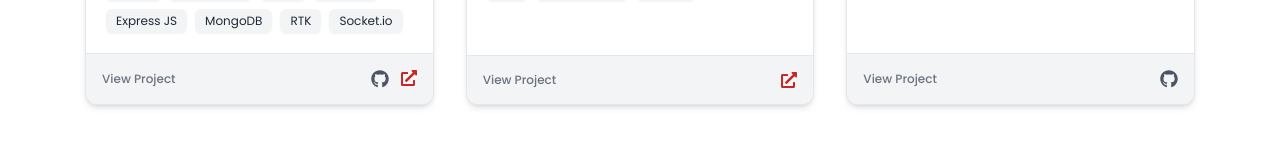
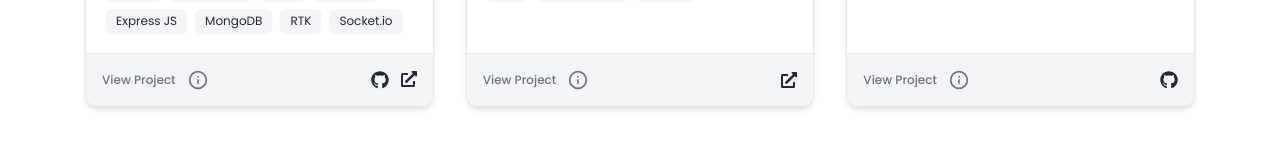
Before and after one commit to nauman331/Latest-Portfolio, a React (Vite) app: page /projects in a window 1280 px wide. Shown: the part 805-952 px from the top of the page. Built offline with nearby package versions, Linux system fonts and the light colour scheme.

Commit message:
swiper model

```diff
--- a/package.json
+++ b/package.json
@@ -25,6 +25,7 @@
     "react-redux": "^9.2.0",
     "react-router-dom": "^7.1.5",
     "redux-persist": "^6.0.0",
+    "swiper": "^11.2.5",
     "tailwind-merge": "^3.0.1",
     "tailwindcss-animate": "^1.0.7"
   },
@@ -33,6 +34,7 @@
     "@types/node": "^22.13.1",
     "@types/react": "^19.0.8",
     "@types/react-dom": "^19.0.3",
+    "@types/swiper": "^5.4.3",
     "@vitejs/plugin-react": "^4.3.4",
     "autoprefixer": "^10.4.20",
     "eslint": "^9.19.0",
--- a/src/screens/projects.tsx
+++ b/src/screens/projects.tsx
@@ -1,20 +1,37 @@
 "use client";
-import { useState } from "react";
+import { useState, useRef } from "react";
 import { FaGithub, FaExternalLinkAlt } from "react-icons/fa";
 import { motion } from "framer-motion";
 import { projects } from "@/utils/exports";
 import { Lens } from "@/components/magicui/lens";
-import { ArrowUpRight } from "lucide-react";
+import { ArrowUpRight, Info, X } from "lucide-react";
 import { useSelector } from "react-redux";
 import { RootState } from "../store/store";
+import { Swiper, SwiperSlide } from "swiper/react";
+import "swiper/css";
+import "swiper/css/navigation";
+import { Navigation, Autoplay } from "swiper/modules";
 
 const Projects = () => {
   const theme = useSelector((state: RootState) => state.theme.theme);
+  const swiperRef = useRef<any>(null);
   const [visibleProjects, setVisibleProjects] = useState(3);
+  const [selectedProject, setSelectedProject] = useState<any | null>(null);
+  const [isModalOpen, setIsModalOpen] = useState(false);
   const totalProjects = projects.length;
 
   const handleShowMore = () => {
     setVisibleProjects((prev) => Math.min(prev + 3, totalProjects));
+  };
+
+  const openModal = (project: any) => {
+    setSelectedProject(project);
+    setIsModalOpen(true);
+  };
+
+  const closeModal = () => {
+    setIsModalOpen(false);
+    setSelectedProject(null);
   };
 
   return (
@@ -50,8 +67,7 @@ const Projects = () => {
         {projects.slice(0, visibleProjects).map((project, index) => (
           <motion.div
             key={index}
-            className={`border rounded-xl overflow-hidden shadow-md hover:shadow-lg transition-all flex flex-col ${
-              theme === "dark" ? "border-gray-700 bg-gray-900" : "border-gray-200 bg-white"
+            className={`border rounded-xl overflow-hidden shadow-md hover:shadow-lg transition-all flex flex-col ${theme === "dark" ? "border-gray-700 bg-gray-900" : "border-gray-200 bg-white"
               }`}
           >
             <div className="relative overflow-hidden">
@@ -67,9 +83,7 @@ const Projects = () => {
               </Lens>
             </div>
             <div className="p-5 flex-grow">
-              <h3 className="text-xl font-semibold mb-2">
-                {project.title}
-              </h3>
+              <h3 className="text-xl font-semibold mb-2">{project.title}</h3>
               <p className="text-gray-600 text-sm leading-snug min-h-[40px] dark:text-gray-400">
                 {project.description}
               </p>
@@ -79,10 +93,7 @@ const Projects = () => {
                     key={i}
                     whileHover={{ scale: 1.05 }}
                     transition={{ type: "spring", stiffness: 200, damping: 10 }}
-                    className={`px-2.5 py-1 text-xs rounded-md shadow-sm ${
-                      theme === "dark"
-                        ? "text-gray-100 bg-gray-800"
-                        : "bg-gray-100 text-gray-800"
+                    className={`px-2.5 py-1 text-xs rounded-md shadow-sm ${theme === "dark" ? "text-gray-100 bg-gray-800" : "bg-gray-100 text-gray-800"
                       }`}
                   >
                     {tech}
@@ -91,50 +102,28 @@ const Projects = () => {
               </div>
             </div>
             <div
-              className={`flex justify-between items-center p-4 border-t ${
-                theme === "dark"
+              className={`flex justify-between items-center p-4 border-t ${theme === "dark"
                 ? "text-gray-100 bg-gray-800 border-gray-700"
                 : "bg-gray-100 text-gray-800 border-gray-200"
                 }`}
             >
-              <p className="text-xs text-gray-500 font-medium">
+              <button
+                onClick={() => openModal(project)}
+                className="flex items-center justify-center gap-3 text-xs text-gray-500 font-medium hover:text-gray-700"
+              >
                 View Project
-              </p>
+                <Info size={20} />
+              </button>
+
               <div className="flex gap-3">
                 {project.github && (
-                  <motion.a
-                    href={project.github}
-                    target="_blank"
-                    rel="noopener noreferrer"
-                    className="group"
-                    whileHover={{ scale: 1.15 }}
-                  >
-                    <FaGithub
-                      size={18}
-                      className={`transition-colors ${
-                        theme === "dark"
-                          ? "text-gray-200 group-hover:text-white"
-                          : "text-gray-600 group-hover:text-black"
-                      }`}
-                    />
+                  <motion.a href={project.github} target="_blank" rel="noopener noreferrer" className="group" whileHover={{ scale: 1.15 }}>
+                    <FaGithub size={18} />
                   </motion.a>
                 )}
                 {project.liveDemo && (
-                  <motion.a
-                    href={project.liveDemo}
-                    target="_blank"
-                    rel="noopener noreferrer"
-                    className="group"
-                    whileHover={{ scale: 1.15 }}
-                  >
-                    <FaExternalLinkAlt
-                      size={16}
-                      className={`transition-colors ${
-                        theme === "dark"
-                          ? "text-[#9C27B0] group-hover:text-white"
-                          : "text-[#C62828] group-hover:text-black"
-                      }`}
-                    />
+                  <motion.a href={project.liveDemo} target="_blank" rel="noopener noreferrer" className="group" whileHover={{ scale: 1.15 }}>
+                    <FaExternalLinkAlt size={16} />
                   </motion.a>
                 )}
               </div>
@@ -143,27 +132,50 @@ const Projects = () => {
         ))}
       </motion.div>
 
+      {isModalOpen && selectedProject && (
+        <div className="fixed inset-0 bg-black bg-opacity-50 flex items-center justify-center z-50">
+          <div className="bg-white dark:bg-gray-900 p-6 rounded-lg shadow-lg max-w-lg w-full relative">
+            <button
+              onClick={closeModal}
+              className="absolute top-3 right-3 text-gray-600 dark:text-gray-300 hover:text-red-500"
+            >
+              <X size={24} />
+            </button>
+            <h2 className="text-xl font-semibold mb-4 text-center">{selectedProject.title}</h2>
+            <Swiper
+              navigation={true}
+              modules={[Navigation, Autoplay]}
+              autoplay={{ delay: 1000, disableOnInteraction: false }}
+              className="w-full h-64"
+              onSwiper={(swiper) => (swiperRef.current = swiper)} // Store swiper instance in ref
+            >
+              {selectedProject.images?.map((img: string, i: number) => (
+                <SwiperSlide key={i}>
+                  <img
+                    src={img}
+                    alt={`Slide ${i}`}
+                    className="w-full h-full object-cover rounded-md"
+                    onMouseEnter={() => swiperRef.current?.autoplay.stop()} // Stop autoplay
+                    onMouseLeave={() => swiperRef.current?.autoplay.start()} // Restart autoplay
+                  />
+                </SwiperSlide>
+              ))}
+            </Swiper>;
+          </div>
+        </div>
+      )}
+
       <div className="text-center mt-8">
         {visibleProjects < totalProjects ? (
           <button
             onClick={handleShowMore}
-            className={`px-6 py-2 font-semibold rounded-lg shadow-md hover:scale-110 transition-all ${
-              theme === "dark"
-                ? "bg-[#9C27B0] text-white hover:bg-purple-700"
-                : "bg-[#C62828] text-white hover:bg-red-700"
+            className={`px-6 py-2 font-semibold rounded-lg shadow-md hover:scale-110 transition-all ${theme === "dark" ? "bg-[#9C27B0] text-white hover:bg-purple-700" : "bg-[#C62828] text-white hover:bg-red-700"
               }`}
           >
             Show More
           </button>
         ) : (
-          <a
-            href="https://github.com/nauman331"
-            target="_blank"
-            rel="noopener noreferrer"
-            className={`font-semibold hover:underline flex items-center justify-center ${
-              theme === "dark" ? "text-[#9C27B0]" : "text-[#C62828]"
-            }`}
-          >
+          <a href="https://github.com/nauman331" target="_blank" rel="noopener noreferrer" className="font-semibold hover:underline">
             View More Projects on GitHub <ArrowUpRight className="ml-1" />
           </a>
         )}
--- /dev/null
+++ b/src/swiper.d.ts
@@ -0,0 +1,4 @@
+declare module "swiper/css";
+declare module "swiper/css/navigation";
+declare module "swiper/css/pagination";
+declare module "swiper/css/scrollbar";
--- a/src/utils/exports.tsx
+++ b/src/utils/exports.tsx
@@ -70,22 +70,24 @@ export const projects = [
     techStack: ["React", "TypeScript", "Scss", "Node.js", "Express JS", "MongoDB", "RTK", "Socket.io"],
     github: "https://github.com/nauman331/Car_Auction",
     liveDemo: "https://abaautoauctions.com/",
-    image: project1
+    image: project1,
+    images: [project1, project2],
   },
   {
     title: "CEP Exams",
     description: "Enhanced user Expereince on CEP Exams website(NextJs + TailwindCss) by adding features like search bar and pagination etc.",
     techStack: ["RTK", "TailwindCSS", "NextJS"],
     liveDemo: "https://cepexam.com/",
-    image: project2
-
+    image: project2,
+    images: [project1],
   },
   {
     title: "Zero To Hero DSA Repo",
     description: "My daily routine for learning something new and improving logic building",
     techStack: ["Javascript", "DSA", "Logic Building"],
     github: "https://github.com/nauman331/DSA-Javascript",
-    image: project3
+    image: project3,
+    images: [project1],
   },
   {
     title: "ZOI Network",
@@ -93,15 +95,16 @@ export const projects = [
     techStack: ["React", "ZOD", "CSS", "Node.js", "MongoDB", "Express JS"],
     github: "https://github.com/nauman331/zoinetwork",
     liveDemo: "https://zoi-network.vercel.app",
-    image: project4
+    image: project4,
+    images: [project1],
   },
   {
     title: "Flappy Base",
     description: "A frontend pre-sale landing page for crypto coins",
     techStack: ["NextJS", "TailwindCSS"],
     liveDemo: "https://flappybird-gules-sigma.vercel.app/",
-    image: project5
-
+    image: project5,
+    images: [project1],
   },
   {
     title: "Prime BNB",
@@ -109,7 +112,8 @@ export const projects = [
     techStack: ["Solidity JS", "React", "TailwindCSS", "Typescript", "web3.js"],
     github: "https://github.com/nauman331/PrimeBNB",
     liveDemo: "https://prime-bnb.vercel.app",
-    image: project6
+    image: project6,
+    images: [project1],
   },
   {
     title: "1Core",
@@ -117,7 +121,8 @@ export const projects = [
     techStack: ["HTML", "CSS", "Responsive Design"],
     github: "https://github.com/nauman331/onecore.github.io",
     liveDemo: "https://nauman331.github.io/onecore.github.io/",
-    image: project7
+    image: project7,
+    images: [project1],
   },
   {
     title: "My Old Portfolio",
@@ -125,8 +130,8 @@ export const projects = [
     techStack: ["React", "TailwindCSS", "Framer Motion"],
     github: "https://github.com/nauman331/My-Portfolio",
     liveDemo: "https://mnauman-portfolio.vercel.app/",
-    image: project8
-
+    image: project8,
+    images: [project1],
   },
   {
     title: "My First Portfolio",
@@ -134,8 +139,8 @@ export const projects = [
     techStack: ["React", "TailwindCSS", "Framer Motion"],
     github: "https://github.com/nauman331/Nauman-Portfolio",
     liveDemo: "https://naumans-portfolio.vercel.app/",
-    image: project9
-
+    image: project9,
+    images: [project1],
   },
 ];
 
```
Also changed, not shown: tsconfig.json (+14 -15 lines), 1 other file (tests, documents, lock files or other folders). Lines whose indentation alone changed are shown as unchanged.
